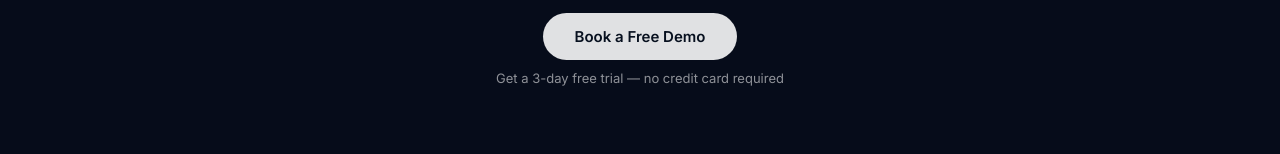
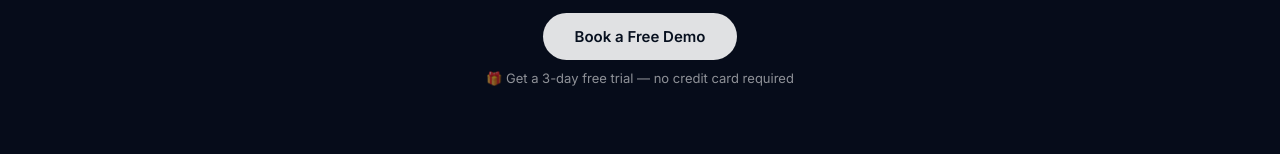
Before and after one commit to tharvin03/KITALK, a React (Vite) app: page / in a window 1280 px wide. Shown: the part 622-776 px from the top of the page. Built offline with nearby package versions, Linux system fonts and the light colour scheme.

Commit message:
Add gift emoji to free trial text

```diff
--- a/src/sections/HeroSection.jsx
+++ b/src/sections/HeroSection.jsx
@@ -38,7 +38,7 @@ export default function HeroSection({ onDemo }) {
             Book a Free Demo
           </button>
           <span style={{ fontSize: 13, color: 'var(--text-2)' }}>
-            Get a 3-day free trial — no credit card required
+            🎁 Get a 3-day free trial — no credit card required
           </span>
         </div>
       </div>
```
